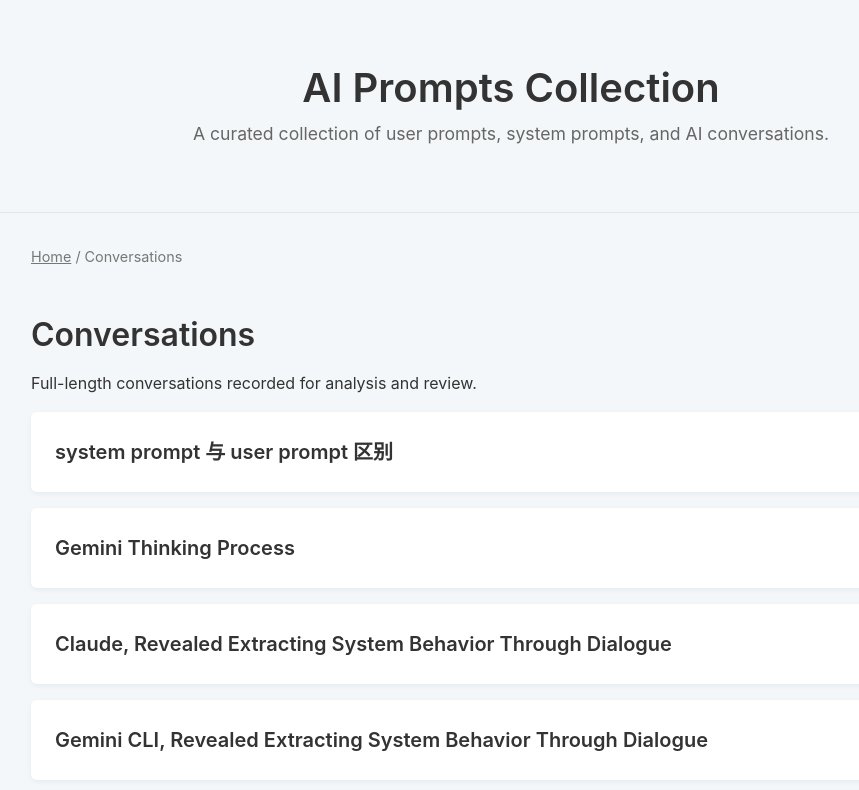
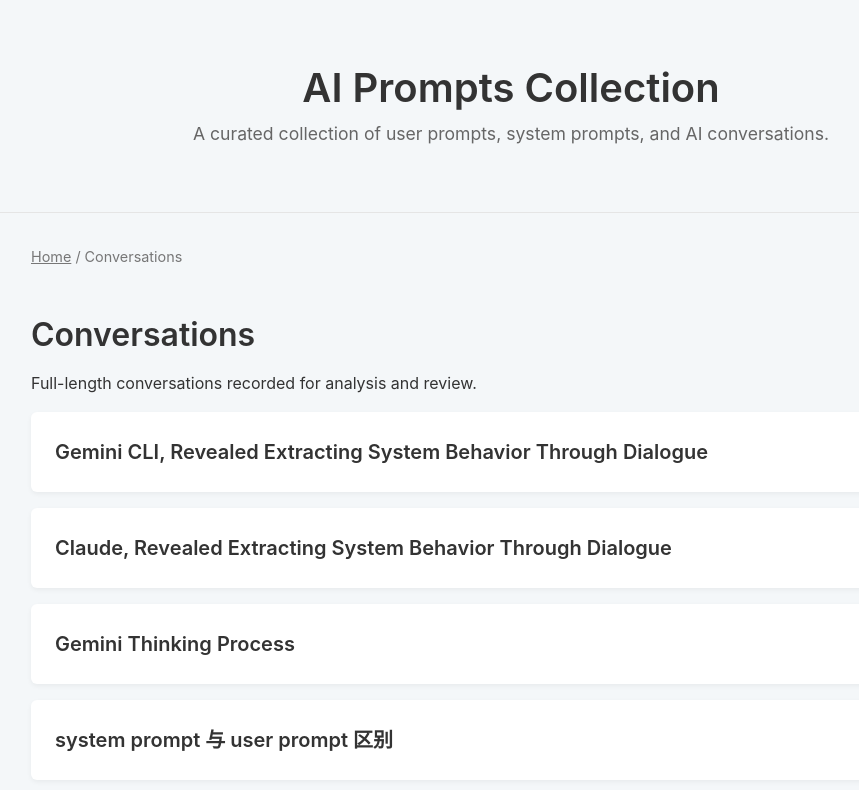
Before and after one commit to myersguo/ai-talks, a Jekyll site: the page built from conversations.md, in a window 1280 px wide. Shown: the top 790 px of the page, without its empty margins (129-988 px from the left). Built offline with Jekyll 4.4.1, drawn with Linux system fonts in a browser that asks for light colours.

Commit message:
feat: sort conversation list by date
Sort the list of conversations by file path in reverse order to ensure the latest conversations appear first.

```diff
--- a/_layouts/collection_index.html
+++ b/_layouts/collection_index.html
@@ -8,7 +8,8 @@
 <p>{{ page.description }}</p>
 
 <ul class="prompt-list">
-    {% for item in site[page.collection_name] %}
+    {% assign sorted_items = site[page.collection_name] | sort: 'path' | reverse %}
+    {% for item in sorted_items %}
     <li class="prompt-list-item">
         <a href="{{ item.url | relative_url }}">{{ item.title | default: item.basename | remove_first: '.md' }}</a>
     </li>
```
